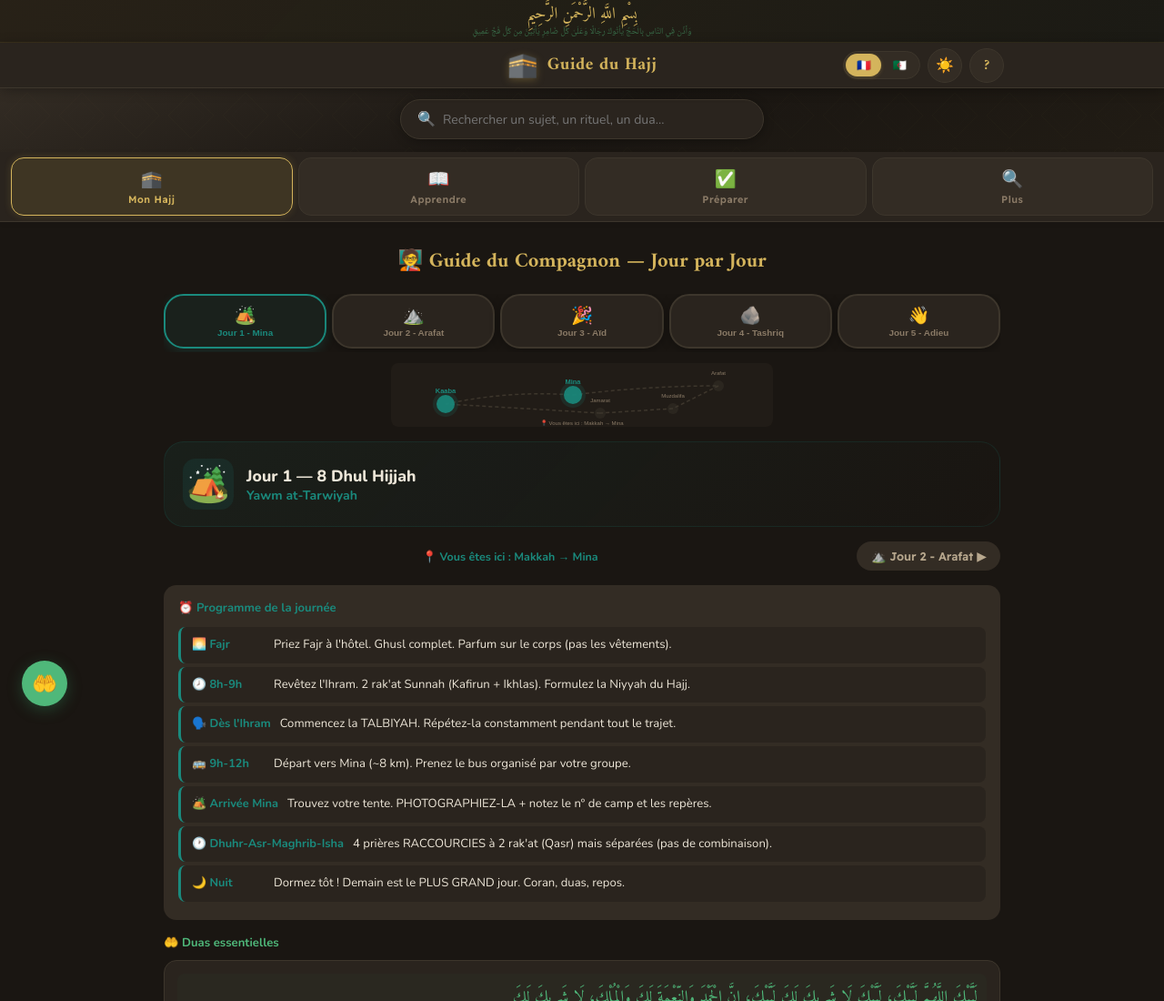
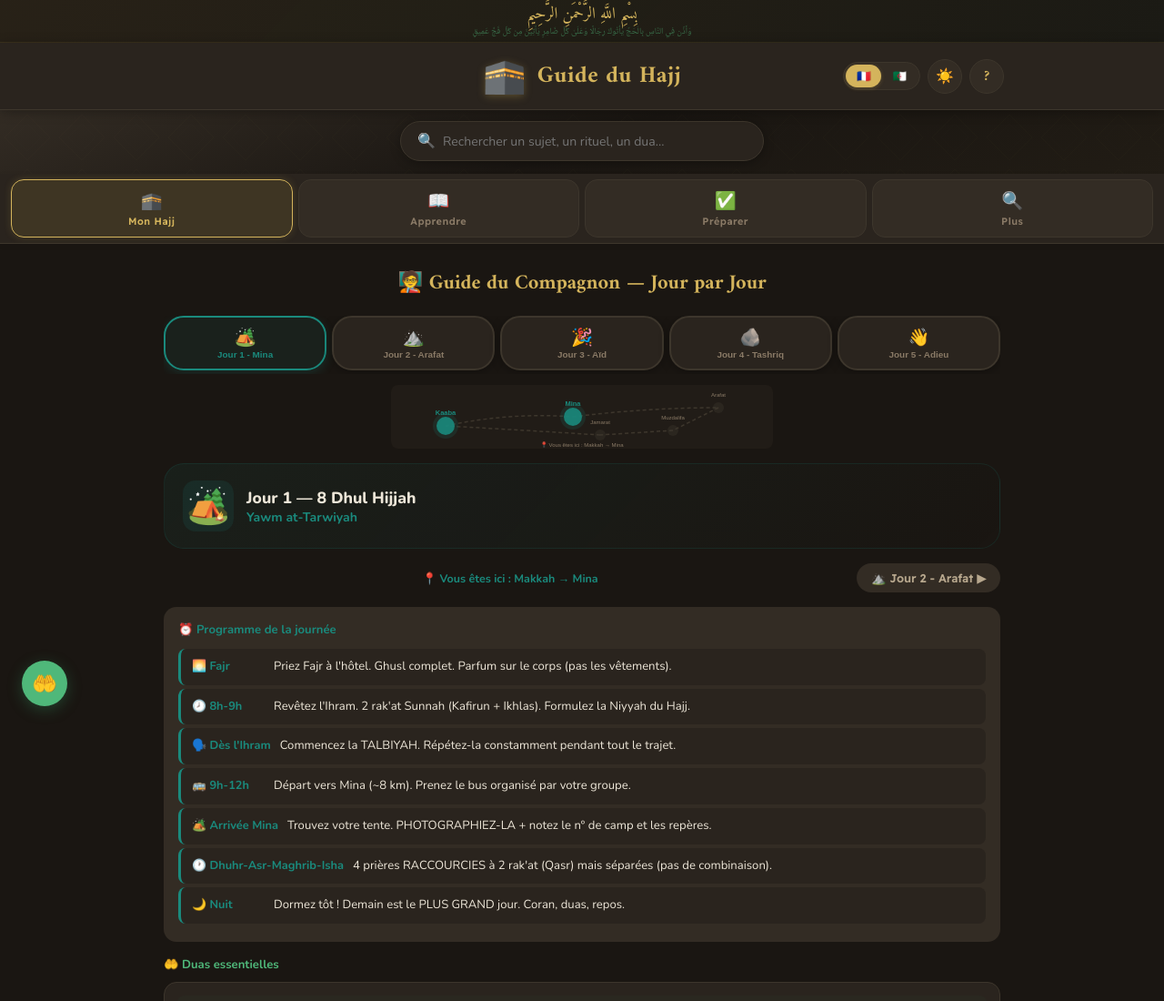
Before and after one commit to abourdim/hajj-guide, a website: page index.html in a window 1280 px wide. Shown: the top 1100 px of the page at 91% size. Drawn offline with nearby package versions, Linux system fonts and the light colour scheme.

Commit message:
Increase header logo and title size
Co-Authored-By: Claude Opus 4.6 (1M context) <noreply@anthropic.com>

```diff
--- a/style.css
+++ b/style.css
@@ -55,9 +55,9 @@ body{font-family:var(--ff);background:var(--bg);color:var(--t1);-webkit-font-smo
 
 /* HEADER */
 .app-header{background:var(--card);border-bottom:1px solid var(--brd);position:sticky;top:0;z-index:100;box-shadow:var(--sh)}
-.header-inner{max-width:960px;margin:0 auto;padding:6px 16px;display:flex;align-items:center;justify-content:center;gap:12px;position:relative}
-.logo{display:flex;align-items:center;gap:10px}.logo-icon{font-size:1.7rem;filter:drop-shadow(0 2px 4px rgba(200,168,78,.3))}
-.logo h1{font-family:var(--fd);font-size:1.2rem;color:var(--gold);line-height:1.1;letter-spacing:.5px}
+.header-inner{max-width:960px;margin:0 auto;padding:10px 16px;display:flex;align-items:center;justify-content:center;gap:14px;position:relative}
+.logo{display:flex;align-items:center;gap:12px}.logo-icon{font-size:2.4rem;filter:drop-shadow(0 2px 4px rgba(200,168,78,.3))}
+.logo h1{font-family:var(--fd);font-size:1.6rem;color:var(--gold);line-height:1.1;letter-spacing:.5px}
 .header-controls{position:absolute;right:16px}
 [lang="ar"] .header-controls{right:auto;left:16px}
 .header-controls{display:flex;gap:8px;align-items:center}
```
